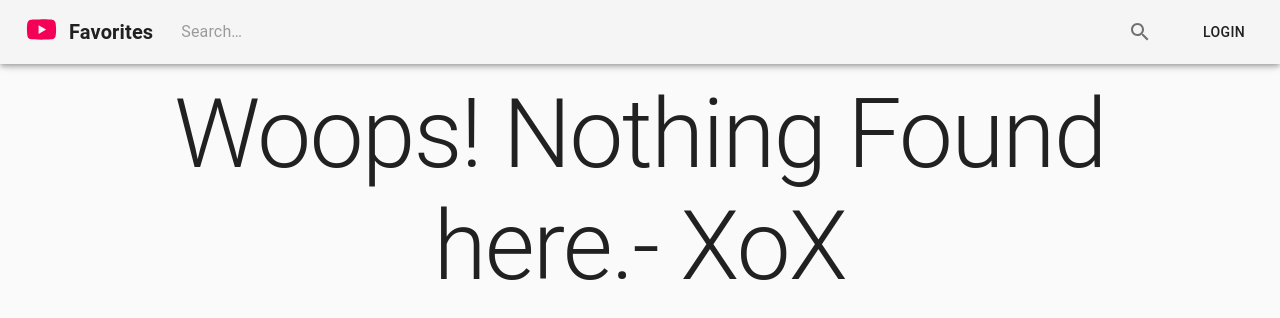
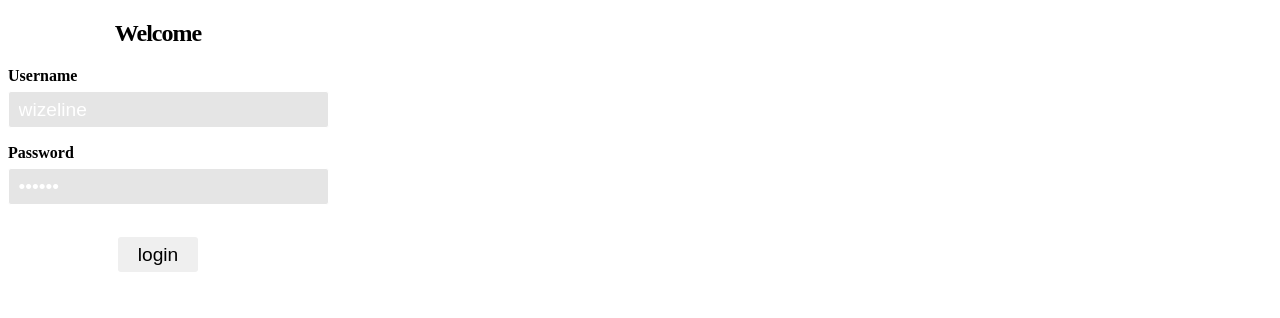
Before and after one commit to wizelineacademy/react-bootcamp-2020, a React (Create React App) app: page /login in a window 1280 px wide. Shown: the top 318 px of the page. Built offline with nearby package versions, Linux system fonts and the light colour scheme.

Commit message:
Adding Auth

```diff
--- a/src/components/AppBar/AppBar.component.jsx
+++ b/src/components/AppBar/AppBar.component.jsx
@@ -1,14 +1,8 @@
 import React from 'react';
-import {
-  CssBaseline,
-  AppBar,
-  Toolbar,
-  Typography,
-  Button,
-  Link,
-} from '@material-ui/core';
+import { CssBaseline, AppBar, Toolbar, Typography, Link } from '@material-ui/core';
 import YouTubeIcon from '@material-ui/icons/YouTube';
 import SearchBar from '../SearchBar';
+import User from '../User';
 import './AppBar.styles.css';
 
 export default function App() {
@@ -24,10 +18,7 @@ export default function App() {
             Favorites
           </Typography>
           <SearchBar />
-          {/* <Avatar alt="Remy Sharp" src="/static/images/avatar/1.jpg" /> */}
-          <Button color="inherit" className="right">
-            Login
-          </Button>
+          <User />
         </Toolbar>
       </AppBar>
     </>
--- /dev/null
+++ b/src/components/User/User.component.jsx
@@ -0,0 +1,20 @@
+import React from 'react';
+import { useHistory } from 'react-router';
+import { Button, Avatar } from '@material-ui/core';
+import { useAuth } from '../../providers/Auth';
+
+export default function User() {
+  const { user, logout } = useAuth();
+  const history = useHistory();
+
+  const handleLogout = () => {
+    logout();
+    history.push('/');
+  };
+
+  if (!user) {
+    return <Button onClick={() => history.push('/login')}>Login</Button>;
+  }
+
+  return <Avatar alt={user.name} src={user.avatarUrl} onClick={handleLogout} />;
+}
--- /dev/null
+++ b/src/components/User/index.js
@@ -0,0 +1 @@
+export { default } from './User.component';
--- a/src/constants/index.js
+++ b/src/constants/index.js
@@ -3,4 +3,16 @@ const API_URL = 'http://localhost:3001';
 const INITIAL_QUERY = 'a';
 // const APIURL = "https://youtube.googleapis.com/youtube/v3/search";
 
-export { API_KEY, API_URL, INITIAL_QUERY };
+const USERS = {
+  wizeline: {
+    password: 'Rocks!',
+    u: {
+      id: '123',
+      name: 'wizeline',
+      avatarUrl:
+        'https://media.glassdoor.com/sqll/868055/wizeline-squarelogo-1473976610815.png',
+    },
+  },
+};
+
+export { API_KEY, API_URL, INITIAL_QUERY, USERS };
--- a/src/index.jsx
+++ b/src/index.jsx
@@ -2,8 +2,10 @@ import React from 'react';
 import ReactDOM from 'react-dom';
 import { BrowserRouter, Switch, Route } from 'react-router-dom';
 import YoutubeProvider from './providers/Youtube';
+import AuthProvider from './providers/Auth';
 import HomePage from './pages/Home';
 import WatchVideoPage from './pages/Watch';
+import LoginPage from './pages/Login';
 import NotFoundPage from './pages/NotFound';
 import './global.css';
 
@@ -11,9 +13,13 @@ ReactDOM.render(
   <React.StrictMode>
     <BrowserRouter>
       <YoutubeProvider>
+        <AuthProvider>
           <Switch>
             <Route path="/watch/:id">
               <WatchVideoPage />
+            </Route>
+            <Route exact path="/login">
+              <LoginPage />
             </Route>
             <Route exact path="/">
               <HomePage />
@@ -22,6 +28,7 @@ ReactDOM.render(
               <NotFoundPage />
             </Route>
           </Switch>
+        </AuthProvider>
       </YoutubeProvider>
     </BrowserRouter>
   </React.StrictMode>,
--- /dev/null
+++ b/src/pages/Login/Login.page.jsx
@@ -0,0 +1,41 @@
+import React from 'react';
+import { useHistory } from 'react-router';
+import { useAuth } from '../../providers/Auth';
+import './Login.styles.css';
+
+export default function LoginPage() {
+  const { login } = useAuth();
+  const history = useHistory();
+
+  const authenticate = (e) => {
+    e.preventDefault();
+
+    const name = document.getElementById('username').value;
+    const password = document.getElementById('password').value;
+    console.log(name, password);
+
+    login(name, password);
+    history.push('/');
+  };
+
+  return (
+    <section className="login">
+      <h1>Welcome</h1>
+      <form onSubmit={authenticate} className="login-form">
+        <div className="form-group">
+          <label htmlFor="username">
+            <strong>username </strong>
+            <input required type="text" id="username" value="wizeline" />
+          </label>
+        </div>
+        <div className="form-group">
+          <label htmlFor="password">
+            <strong>password </strong>
+            <input required type="password" id="password" value="Rocks!" />
+          </label>
+        </div>
+        <button type="submit">login</button>
+      </form>
+    </section>
+  );
+}
--- /dev/null
+++ b/src/pages/Login/Login.styles.css
@@ -0,0 +1,47 @@
+.login {
+  width: 300px;
+}
+
+.login h1 {
+  text-align: center;
+  letter-spacing: -1px;
+}
+
+.login-form {
+  display: flex;
+  flex-direction: column;
+  align-items: center;
+}
+
+.form-group {
+  width: 100%;
+  display: flex;
+  flex-direction: column;
+  margin-bottom: 1rem;
+}
+
+.form-group strong {
+  display: block;
+  font-weight: 700;
+  text-transform: capitalize;
+  margin-bottom: 0.4rem;
+}
+
+.form-group input {
+  color: white;
+  font-size: 1.2rem;
+  width: 100%;
+  padding: 0.4rem 0.6rem;
+  border-radius: 3px;
+  border: 1px solid white;
+  background-color: rgba(0, 0, 0, 0.1);
+}
+
+.login-form button[type='submit'] {
+  width: 5rem;
+  margin-top: 1rem;
+  padding: 0.4rem 0.6rem;
+  font-size: 1.2rem;
+  border: none;
+  border-radius: 3px;
+}
--- /dev/null
+++ b/src/pages/Login/index.js
@@ -0,0 +1 @@
+export { default } from './Login.page';
--- /dev/null
+++ b/src/providers/Auth/Auth.provider.jsx
@@ -0,0 +1,47 @@
+import React, { useEffect, useContext, useState, useCallback } from 'react';
+import { USERS } from '../../constants';
+
+const UserContext = React.createContext(null);
+
+function useAuth() {
+  const context = useContext(UserContext);
+  if (!context) {
+    throw new Error(`Can't use "useAuth" without an AuthContext!`);
+  }
+  return context;
+}
+
+function AuthProvider({ children }) {
+  const [user, setUser] = useState(null);
+
+  const login = useCallback((name, password) => {
+    if (name in USERS && password === USERS[name].password) {
+      const { u } = USERS[name];
+      sessionStorage.setItem('session', JSON.stringify(u));
+      setUser(u);
+    } else {
+      throw new Error('Invalid credentials');
+    }
+  }, []);
+
+  const logout = useCallback(() => {
+    sessionStorage.removeItem('session');
+    setUser(null);
+  }, []);
+
+  useEffect(() => {
+    const session = sessionStorage.getItem('session');
+    if (session) {
+      setUser(JSON.parse(session));
+    }
+  }, []);
+
+  return (
+    <UserContext.Provider value={{ user, login, logout }}>
+      {children}
+    </UserContext.Provider>
+  );
+}
+
+export { useAuth };
+export default AuthProvider;
--- /dev/null
+++ b/src/providers/Auth/index.js
@@ -0,0 +1 @@
+export { default, useAuth } from './Auth.provider';
--- /dev/null
+++ b/src/providers/Search/index.js
@@ -0,0 +1 @@
+export { default, useSearch } from './Search.provider';
```
Also changed, not shown: src/providers/Search/Search.provider.jsx (added, +20 -0 lines). Lines whose indentation alone changed are shown as unchanged.
